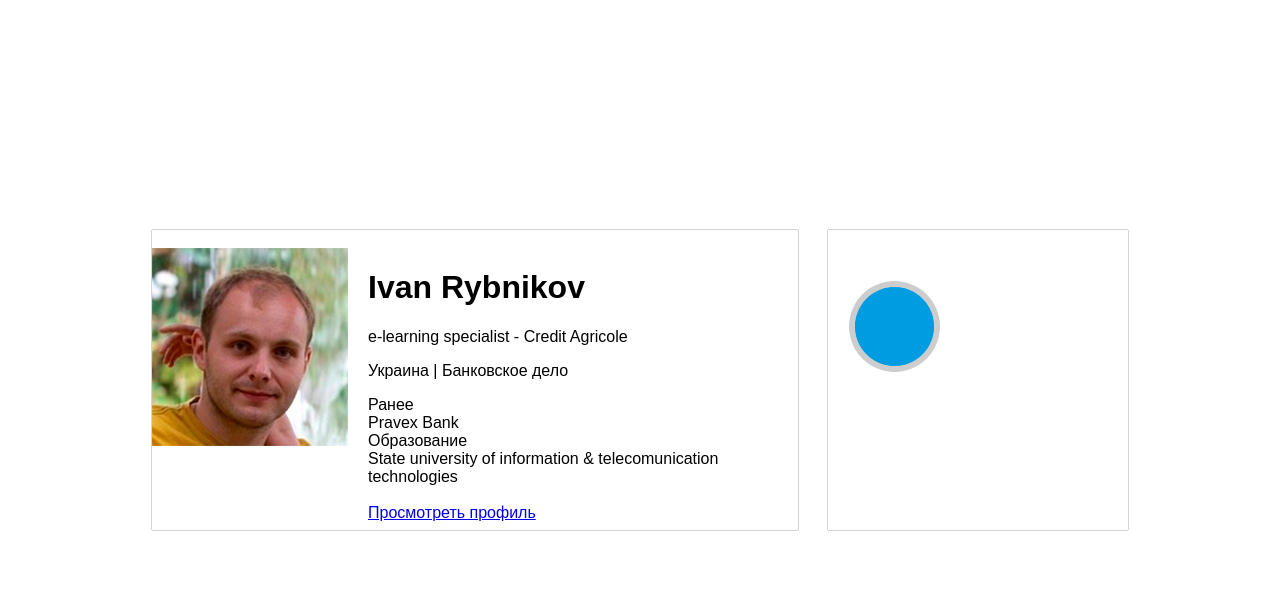
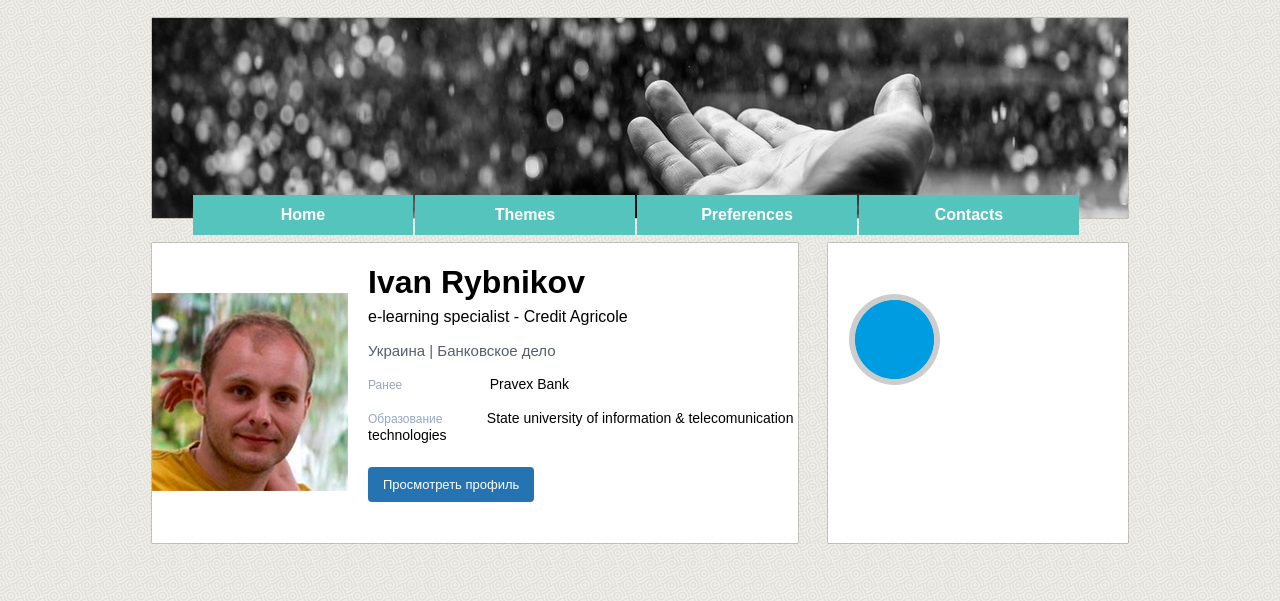
Before and after one commit to Rybnikov1/brain_courses, a plain HTML site: page home_work.html in a window 1280 px wide. Drawn offline with Linux system fonts and the light colour scheme.

Commit message:
update Home Work page (with buttons) + tables page

```diff
--- a/home_work.css
+++ b/home_work.css
@@ -1,4 +1,7 @@
-
+body{
+	background-image: url(img/subtle_white_mini_waves.png);
+	background-repeat: repeat;
+}
 
 #wrapper{
 
@@ -14,10 +17,38 @@
 	height: 200px;
 	width: 976;
 	background-color: #FFFFFF;
-	margin-bottom: 12px;
-
+	margin-bottom: 25px;
+	box-shadow: 0 0 1px;
+	background-image: url(img/pexels-photo.jpg);
+	background-repeat: no-repeat;
+	position: relative;
+}
+.navigation{
+		position: absolute;
+		bottom: 0px;
+		height: 40px;
+}
+.navigation ul li{
+	float:left;
+	list-style: none;
+	margin: 1px;
+}
+.navigation ul li a{
+	color: #fff;
+	padding: 0 10px;
+	text-decoration: none;
+	line-height: 40px;
+	display: block;
+	height: 4 px;
+	background-color: #55C4BD;
+	width: 200px;
+	text-align: center;
+	font-weight: bold;
 }
 
+.navigation ul li a:hover{
+	background-color: #429791;
+}
 
 #rightSidebar{
 	height: 300px;
@@ -40,12 +71,13 @@
 	border:0px;
 	position: relative;
 	box-shadow: 0 0 1px;
+}
 
-}
 #text{
 	width: 430px;
-float: right;
+	float: right;
 }
+
 #leftSidebar img{
 	width: 200px;
 	height: 200px;
@@ -59,3 +91,49 @@ float: right;
 	left:20px;
 
 }
+
+.post{
+	margin-top: -15;
+}
+.photo{
+	margin-top: 50;
+}
+.Pravex{
+	padding-left: 83;
+	font-size: 14px;
+}
+.university{
+	padding-left: 40;
+	font-size: 14px;
+
+}
+
+.country{
+	font-size: 15px;
+	color: #575E6E;
+	margin-bottom: 10px;/*dont work... Why?*/
+}
+
+.education{
+	font-size: 12px;
+	color: #99A5C2;
+}
+.before{
+	font-size: 12px;
+	color: #99A5C2;
+}
+
+.button{
+	text-decoration: none;
+	background-color: #2673B1;
+	color: #fff;
+	padding: 10	15 10 15;
+	border-radius: 4px;
+	outline: none;
+	font-size: 13px;
+	margin-top: 50;
+}
+
+
+.button:hover{
+	background-color: #2368A0;
--- a/home_work.html
+++ b/home_work.html
@@ -7,46 +7,42 @@
 	</head>
 	<body>
 		<div id="wrapper">
-			<div id="header"> </div>
-			<div id="leftSidebar" target="_blank">
-
+			<div id="header">
+				<div class="navigation">
+					<ul>
+						<li><a href="#">Home<a></li>
+						<li><a href="#">Themes<a></li>
+						<li><a href="#">Preferences<a></li>
+						<li><a href="#">Contacts<a></li>
+					</ul>
+				</div>
 			</div>
 			<div id="content">
-				<br>
-				<a href="https://www.linkedin.com/profile/view?id=AAMAABgA3L8BO7dtRco2h5TDlXlXw6rfzAbDi3M&trk=hp-identity-photo" target="_blank"><img src="img/my_photo.png"></a>
+				<img src="img/my_photo.png" class="photo">
 				<div id="text">
-				<h1 class="name">Ivan Rybnikov</h1>
-				<p class="position">
-					e-learning specialist - Credit Agricole
-				</p>
-				<p class="contry">
-					Украина | Банковское дело
-				</p>
+					<h1 class="name">Ivan Rybnikov</h1>
+					<p class="post">
+						e-learning specialist - Credit Agricole
+					</p>
+					<p class="country">
+						Украина | Банковское дело
+					</p>
+					<p>
+						<span class="before">Ранее</span>
+						<span class="Pravex">Pravex Bank</span>
+					</p>
 
-					<div class="yerstaday">
-						Ранее
-					</div>
-					<div class="yerstadayAnswer">
-						Pravex Bank
-					</div>
-
-
-				<div class="university">
-					Образование
+					<p>
+						<span class="education">Образование</span>
+						<span class="university">State university of information & telecomunication technologies
+						</span>
+					</p><br>
+					<a href="https://www.linkedin.com/profile/preview?locale=ru_RU&trk=prof-0-sb-preview-primary-button" target="_blank" class="button">Просмотреть профиль</a>
 				</div>
-				<div class="universityAnswer">
-					State university of information & telecomunication technologies
-				</div>
-				<br>
-
-				<a href="https://www.linkedin.com/profile/preview?locale=ru_RU&trk=prof-0-sb-preview-primary-button" target="_blank"s>Просмотреть профиль</a>
-
 			</div>
-		</div>
 			<div id="rightSidebar">
 				<img src="img/circle.png">
 			</div>
-
 		</div>
 
 	</body>
```
Also changed, not shown: Tables.html (added, +118 -0 lines), img/dark_fish_skin.png (added), img/pexels-photo.jpg (added), img/subtle_white_mini_waves.png (added), img/symphony.png (added), img/tables_img/1/Like.png (added), img/tables_img/1/SUSPENDISSE.png (added), img/tables_img/1/background_1.png (added), img/tables_img/1/button1.png (added), img/tables_img/1/button_text_1.png (added), img/tables_img/1/text1.png (added), img/tables_img/2/bottle_icon.png (added), img/tables_img/2/button-2.png (added), img/tables_img/2/flag_icon.png (added), 1 more files.
